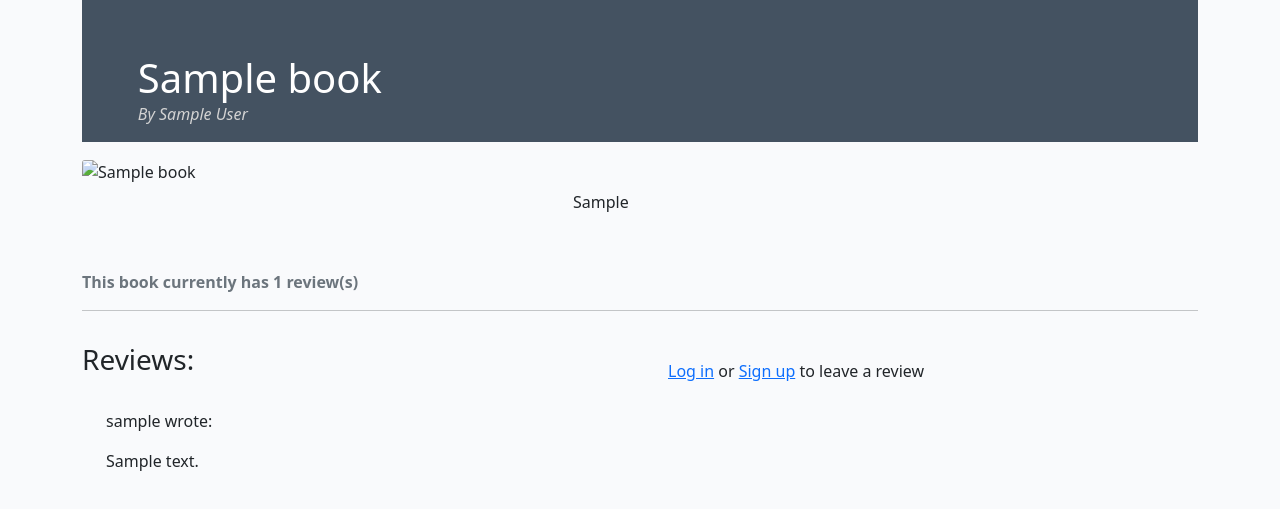
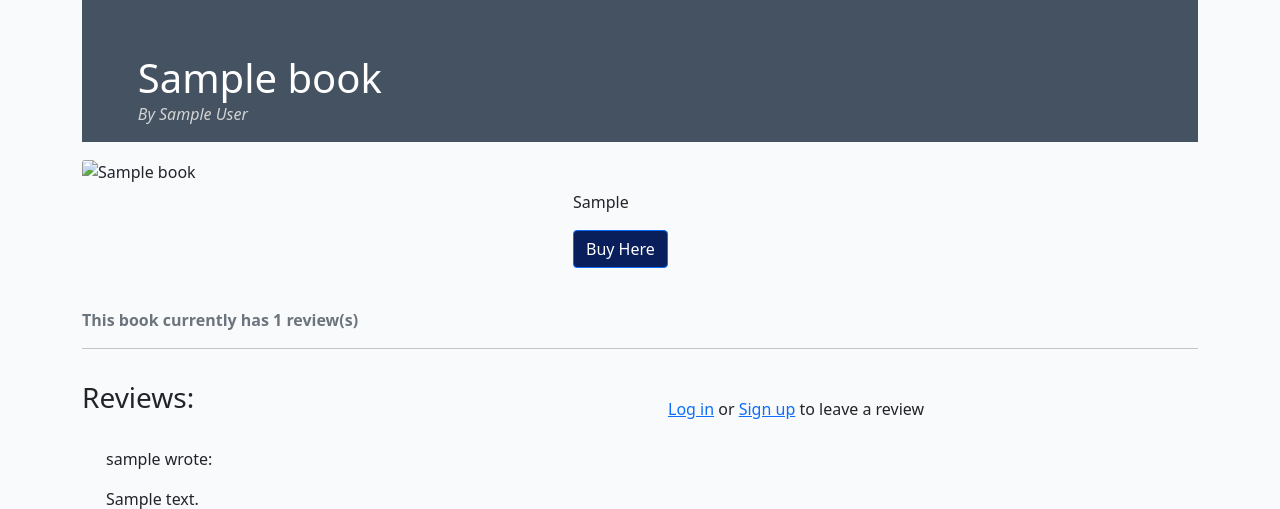
Before and after one commit to gauravjagpal/library-reviews, a Django app: the page made by reviews/models.py in a window 1280 px wide. Shown: the part 137-646 px from the top of the page. Run offline with Django 4.2, Linux system fonts and the light colour scheme; tables that the repository leaves empty hold one stand-in row (Sample ...); some libraries are stand-ins or nearby versions.

Commit message:
add buy here link to book details

```diff
--- a/reviews/models.py
+++ b/reviews/models.py
@@ -12,11 +12,7 @@ class Book(models.Model):
     blurb = models.TextField(blank=True)
     status = models.IntegerField(choices=STATUS, default=0)
     featured_image = CloudinaryField('image', default='placeholder')
-    purchase_link = models.URLField(
-        max_length=128,
-        unique=True,
-        blank=True
-    )
+    buy_here = models.URLField(max_length=128, blank=True)
 
 
 class Reviewed(models.Model):
--- a/reviews/templates/reviews/book_details.html
+++ b/reviews/templates/reviews/book_details.html
@@ -32,6 +32,7 @@
                 <p>
                     {{ book.blurb | safe }}
                 </p>
+                <a href="{{ book.buy_here }}" target="_blank" class="btn btn-primary">Buy Here</a>
             </div>
         </div>
     </div>
--- a/reviews/views.py
+++ b/reviews/views.py
@@ -68,18 +68,6 @@ def book_details(request, slug):
         'review_form': review_form
     })
 
-    return render(
-        request,
-        "reviews/book_details.html",
-        {
-            "book": book,
-            "reviews": reviews,
-            "review_count": review_count,
-            "review_form": review_form,
-        },
-    )
-
-
 def review_edit(request, slug, review_id):
     """
     View to edit reviews
--- a/static/css/style.css
+++ b/static/css/style.css
@@ -80,6 +80,10 @@ body {
     display: block;
     margin: auto;
     text-align: center;
+}
+
+.btn-primary {
+    background-color: #091F5B;
 }
 
 .image-flash {
```
Also changed, not shown: reviews/migrations/0010_book_buy_here.py (added), 1 other file.
